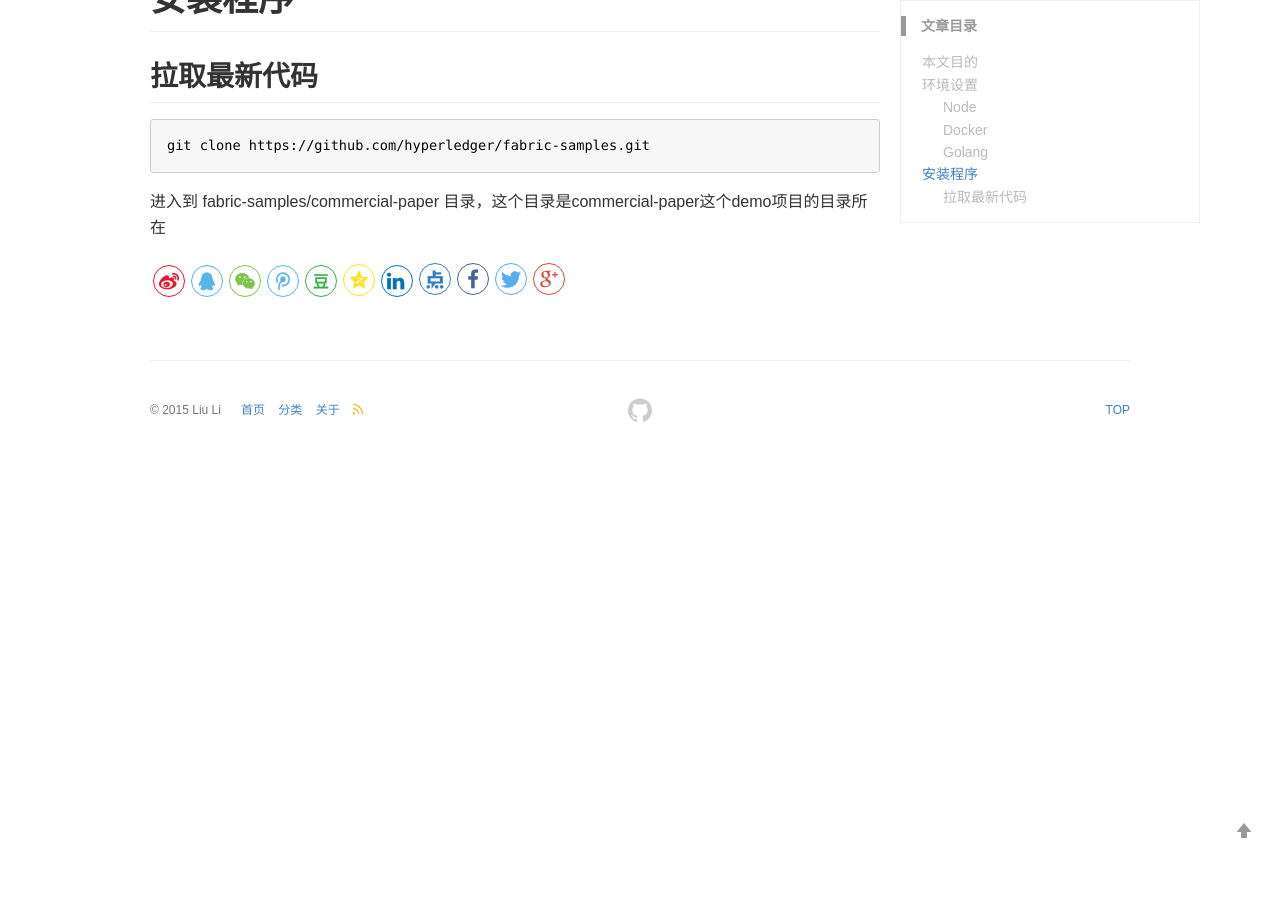
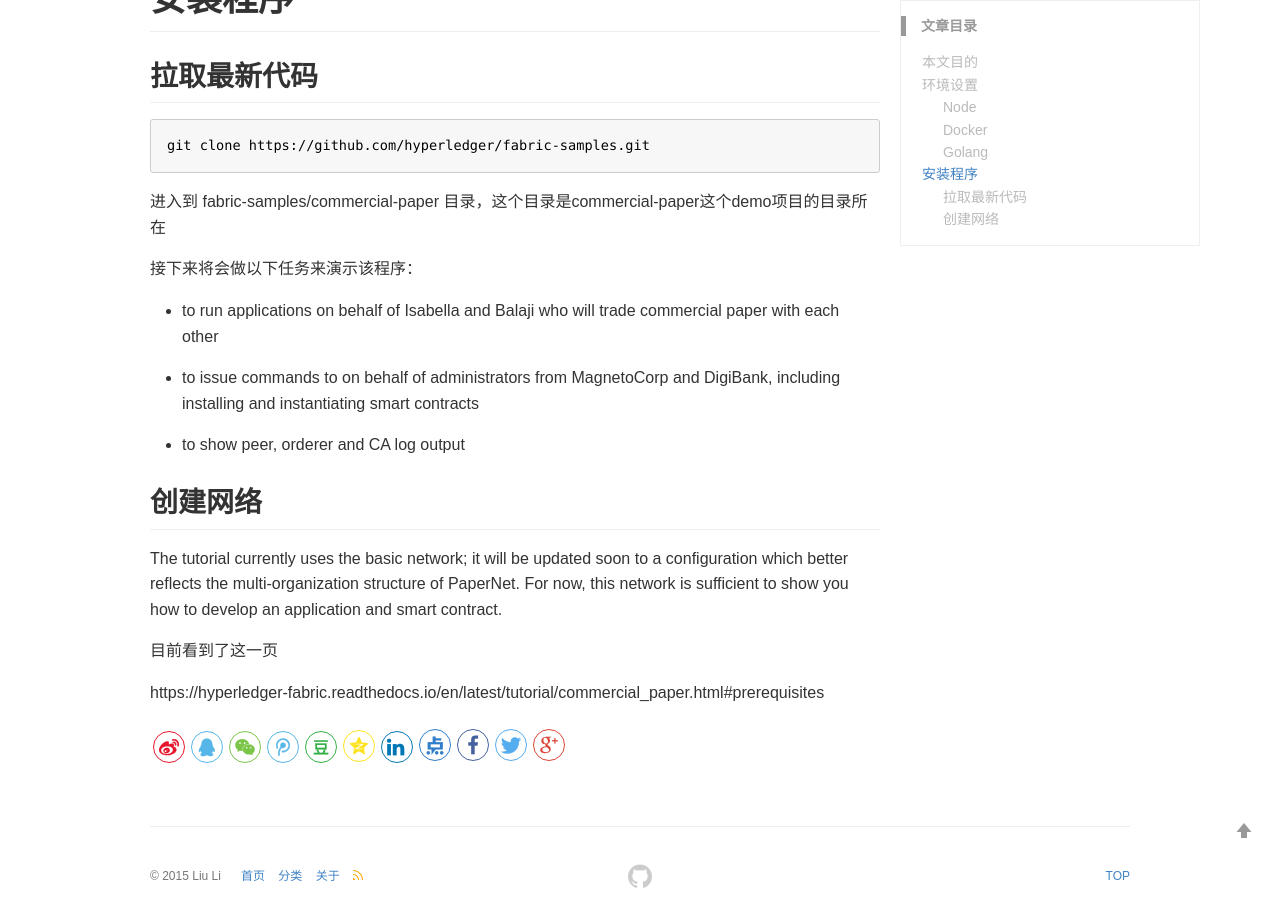
Before and after one commit to nox60/nox60.github.io, a Jekyll site: the page built from _posts/2019-7-12-Hyperledger-Fabric-Commercial-paper-例子详解.md, in a window 1280 px wide and 900 px high, scrolled down 1493 px. Built offline with Jekyll 4.4.1, drawn with Linux system fonts in a browser that asks for light colours; our own code applies the rules of GitHub Pages for plain Markdown files; comment, search, counter and statistics services are not loaded; before the commit the page ends 1952 px from its top, so only the background shows below that.

Commit message:
Update files

````diff
--- a/_posts/2019-7-12-Hyperledger-Fabric-Commercial-paper-例子详解.md
+++ b/_posts/2019-7-12-Hyperledger-Fabric-Commercial-paper-例子详解.md
@@ -56,3 +56,19 @@ git clone https://github.com/hyperledger/fabric-samples.git
 ```
 
 进入到 fabric-samples/commercial-paper 目录，这个目录是commercial-paper这个demo项目的目录所在
+
+接下来将会做以下任务来演示该程序：
+
+- to run applications on behalf of Isabella and Balaji who will trade commercial paper with each other
+
+- to issue commands to on behalf of administrators from MagnetoCorp and DigiBank, including installing and instantiating smart contracts
+
+- to show peer, orderer and CA log output
+
+## 创建网络
+
+The tutorial currently uses the basic network; it will be updated soon to a configuration which better reflects the multi-organization structure of PaperNet. For now, this network is sufficient to show you how to develop an application and smart contract.
+
+目前看到了这一页
+
+https://hyperledger-fabric.readthedocs.io/en/latest/tutorial/commercial_paper.html#prerequisites
````
